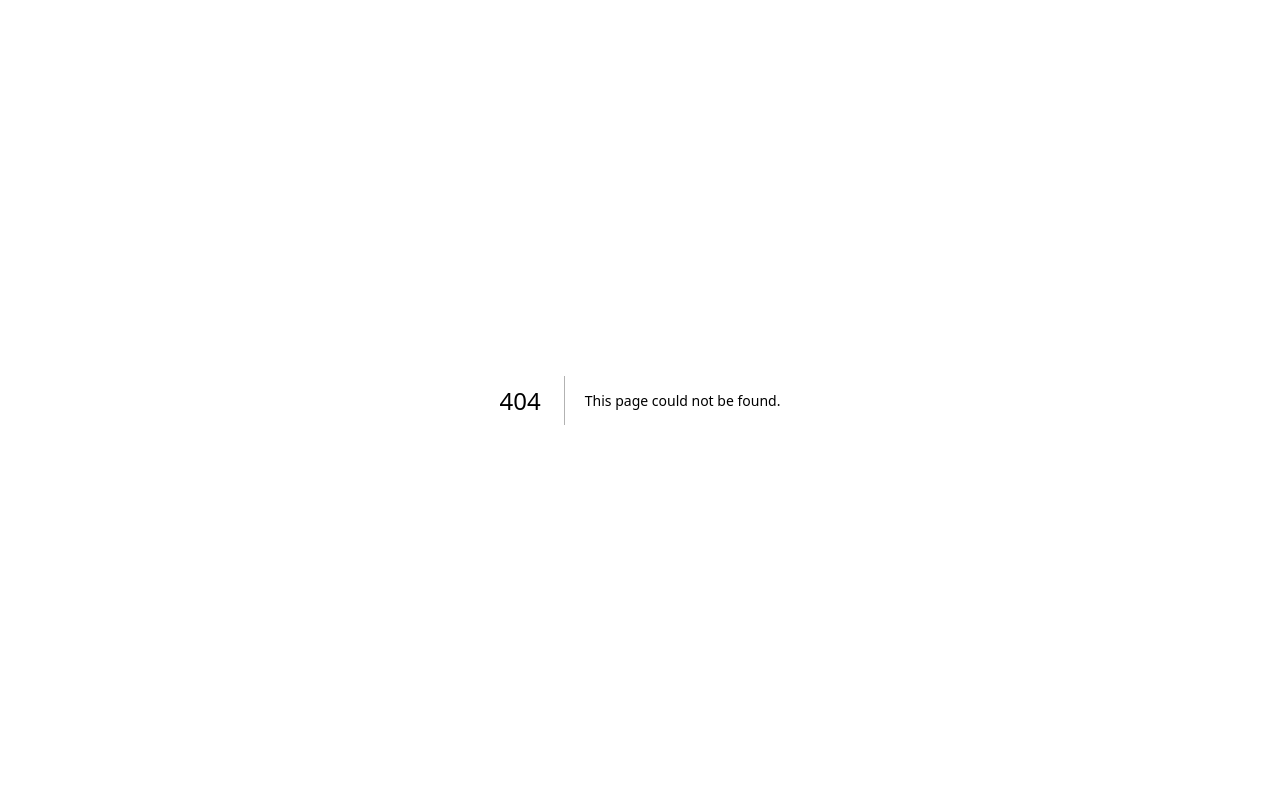
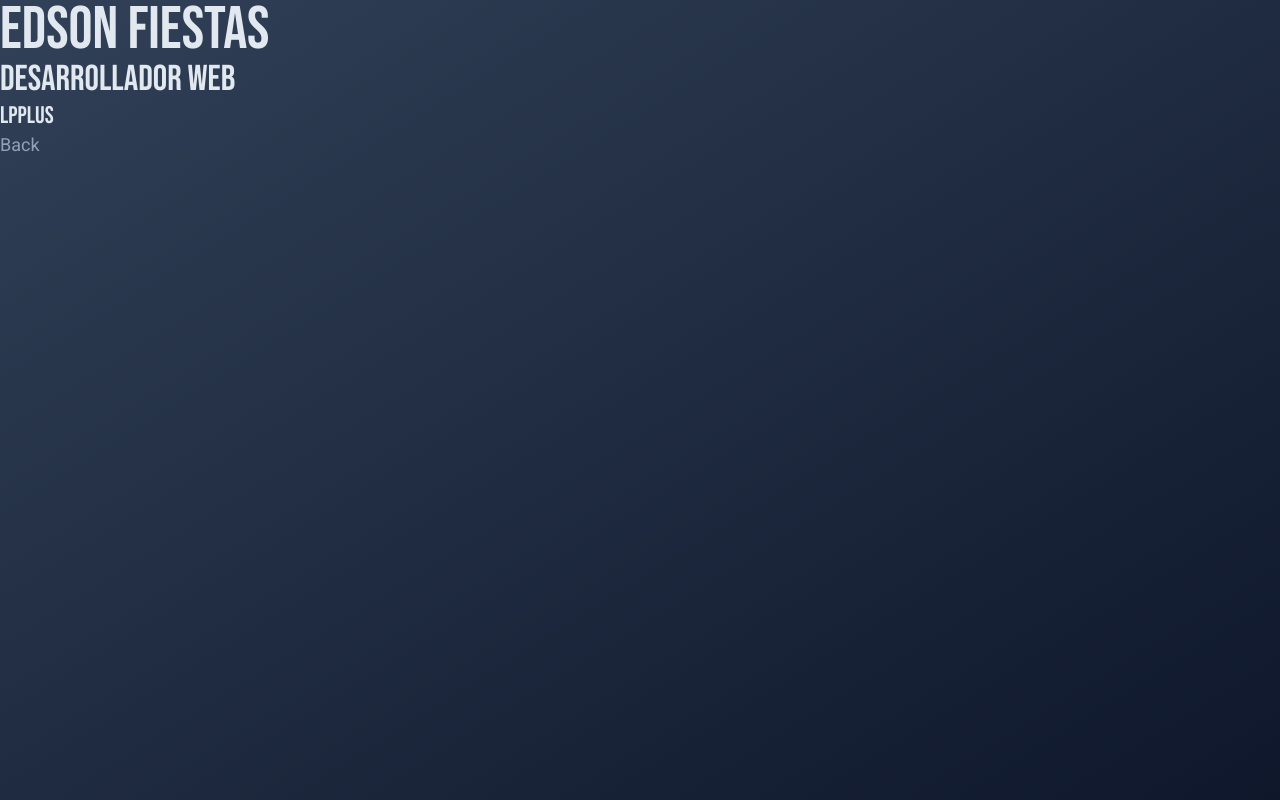
Before and after one commit to edsonfiestas/my-profile, a Next.js app: page /portfolio/lpPlus in a window 1280 px wide. Before the commit this address had no page. Built offline with nearby package versions, Linux system fonts and the light colour scheme.

Commit message:
actualizado

```diff
--- a/src/app/globals.css
+++ b/src/app/globals.css
@@ -13,6 +13,8 @@
   --color-foreground: var(--foreground);
   --font-sans: var(--font-geist-sans);
   --font-mono: var(--font-geist-mono);
+  --font-heading: var(--font-bebas-neue);
+  --font-body: var(--font-heebo);
 }
 
 html {
--- a/src/app/layout.tsx
+++ b/src/app/layout.tsx
@@ -1,5 +1,5 @@
 import type { Metadata } from "next";
-import { Geist, Geist_Mono } from "next/font/google";
+import { Geist, Geist_Mono, Bebas_Neue, Heebo } from "next/font/google";
 import "./globals.css";
 
 const geistSans = Geist({
@@ -9,6 +9,18 @@ const geistSans = Geist({
 
 const geistMono = Geist_Mono({
   variable: "--font-geist-mono",
+  subsets: ["latin"],
+});
+
+const bebasNeue = Bebas_Neue({
+  variable: "--font-bebas-neue",
+  weight: "400",
+  subsets: ["latin"],
+});
+
+const heebo = Heebo({
+  variable: "--font-heebo",
+  weight: "variable",
   subsets: ["latin"],
 });
 
@@ -26,7 +38,7 @@ export default function RootLayout({
   return (
     <html lang="en" suppressHydrationWarning>
       <body
-        className={`${geistSans.variable} ${geistMono.variable} antialiased text-gray-800 bg-gray-100 dark:bg-gray-950 flex justify-center items-center min-h-screen transition-colors duration-500`}
+        className={`${geistSans.variable} ${geistMono.variable} ${bebasNeue.variable} ${heebo.variable} antialiased text-gray-800 bg-gray-100 dark:bg-gray-950 flex justify-center items-center min-h-screen transition-colors duration-500`}
       >
         {children}
       </body>
--- /dev/null
+++ b/src/app/portfolio/lpPlus/page.tsx
@@ -0,0 +1,17 @@
+"use client";
+
+import React, { useState, useEffect, useRef } from "react";
+import Link from "next/link";
+
+export default function LpPlus() {
+  return (
+    <div className="w-full h-full min-h-screen bg-linear-to-br from-slate-700 to-slate-900 relative font-body text-lg text-slate-400">
+      <h1 className="font-heading text-6xl text-slate-200">Edson Fiestas</h1>
+      <h2 className="font-heading text-4xl text-slate-200">
+        Desarrollador Web
+      </h2>
+      <h3 className="font-heading text-2xl text-slate-200">LpPlus</h3>
+      <Link href="/portfolio">Back</Link>
+    </div>
+  );
+}
--- a/src/components/Sidebar.tsx
+++ b/src/components/Sidebar.tsx
@@ -183,8 +183,12 @@ export default function Sidebar() {
       <aside className="hover:w-80 w-22 overflow-hidden flex gap-2 h-[calc(100vh-(--spacing(8)))] bg-white rounded-2xl p-2 transition-all duration-500 ease-out">
         <div className="flex flex-col gap-8 justify-between h-full p-4">
           <div className="flex flex-col gap-8">
-            <figure className="w-10 h-10 rounded-lg bg-blue-500 text-white flex justify-center items-center font-bold text-2xl">
-              Q
+            <figure className="w-10 h-10 flex justify-center items-center">
+              <img
+                src="/logo-isotipo.svg"
+                alt="Logotipo"
+                className="w-full max-w-20 h-auto object-contain"
+              />
             </figure>
             <nav className="flex flex-col gap-2">
               <a
```
Also changed, not shown: src/app/portfolio/dashboard/dashboard.module.css (added, +10 -0 lines), public/logo-isotipo.svg (added).
